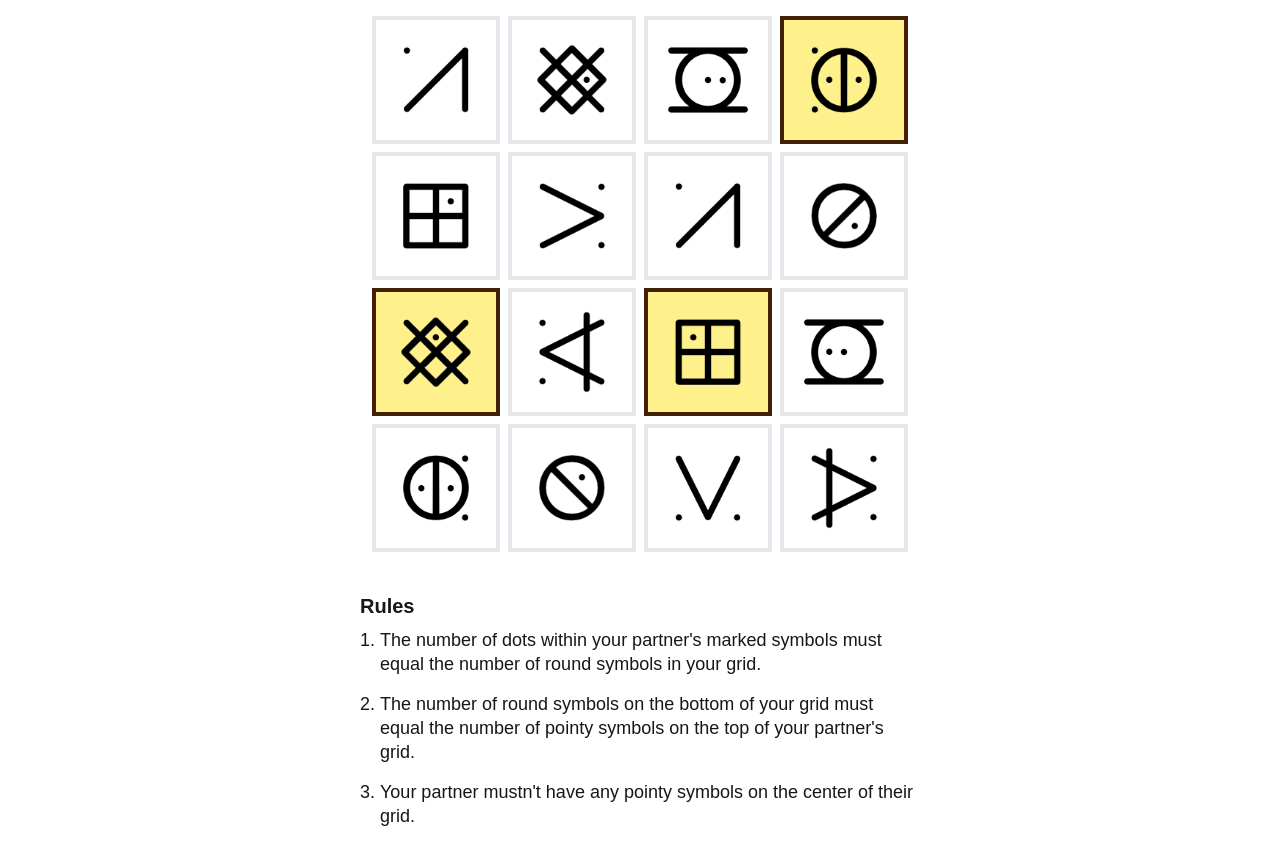
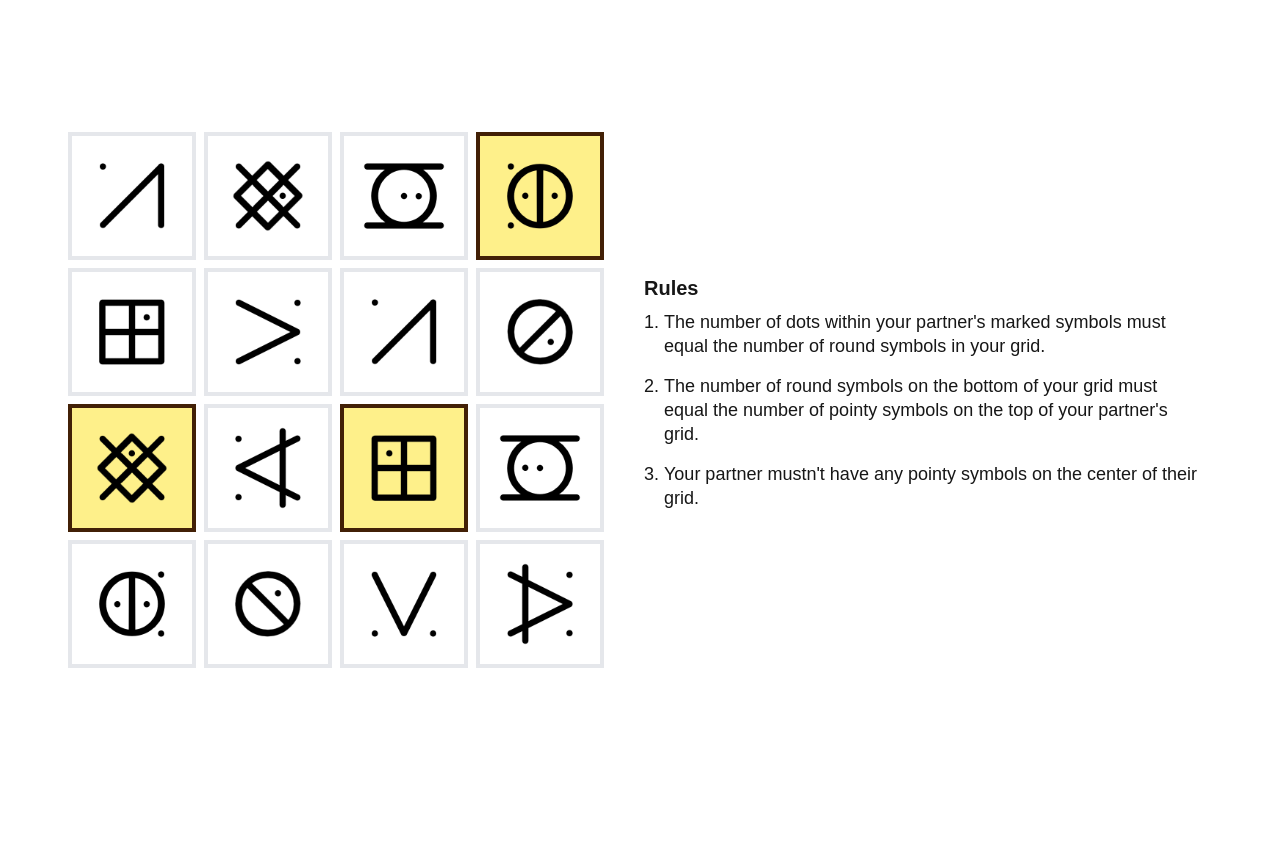
Before and after one commit to arthur-monteath/signal-decryption-experiment, a Next.js app: page /room/1 in a window 1280 px wide. Shown: the top 864 px of the page. After the commit the page ends 800 px from the top, so only its background shows below. Built offline with nearby package versions, Linux system fonts and the light colour scheme.

Commit message:
Made experiment fit in screen

```diff
--- a/app/room/[roomId]/page.tsx
+++ b/app/room/[roomId]/page.tsx
@@ -14,7 +14,7 @@ export default function RoomPage() {
   const isPlayerA = role === 'StudentA';
 
   return (
-    <div className="min-h-screen p-4 flex flex-col gap-8 justify-center items-center">
+    <div className="min-h-screen p-4 flex flex-row justify-center items-center">
       <Grid
         scenario={scenario}
         role={role as 'StudentA' | 'StudentB'}
--- a/components/grid.tsx
+++ b/components/grid.tsx
@@ -119,8 +119,7 @@ export default function Grid({ row, role, scenario }: GridProps) {
   }, [grid, moves, startTime]);
 
   return (
-    <div>
-      <div className="grid grid-cols-4 w-fit gap-2 mx-auto">
+      <div className="grid grid-cols-4 w-fit gap-2">
         {grid.map((cell, index) => (
           <SymbolCell
             key={index}
@@ -131,7 +130,5 @@ export default function Grid({ row, role, scenario }: GridProps) {
           />
         ))}
       </div>
-      {submitted && <p className="mt-2 font-bold">Solution Submitted</p>}
-    </div>
   );
 }
--- a/components/rulebook.tsx
+++ b/components/rulebook.tsx
@@ -13,7 +13,7 @@ const Rulebook: React.FC<RulebookProps> = ({ isPlayerA, scenario }) => {
                                           scenario === 'C' ? rulebookC : rulebookB;
   console.log(scenario);
   return (
-    <div className="p-2 mx-auto max-w-xl">
+    <div className="p-2 ml-8 max-w-xl">
       <h2 className="text-xl font-bold mb-2">Rules</h2>
       <ol className="list-decimal ml-5 text-lg/6">
         {(isPlayerA ? selectedRulebook.playerA : selectedRulebook.playerB).map((rule, idx) => (
```
